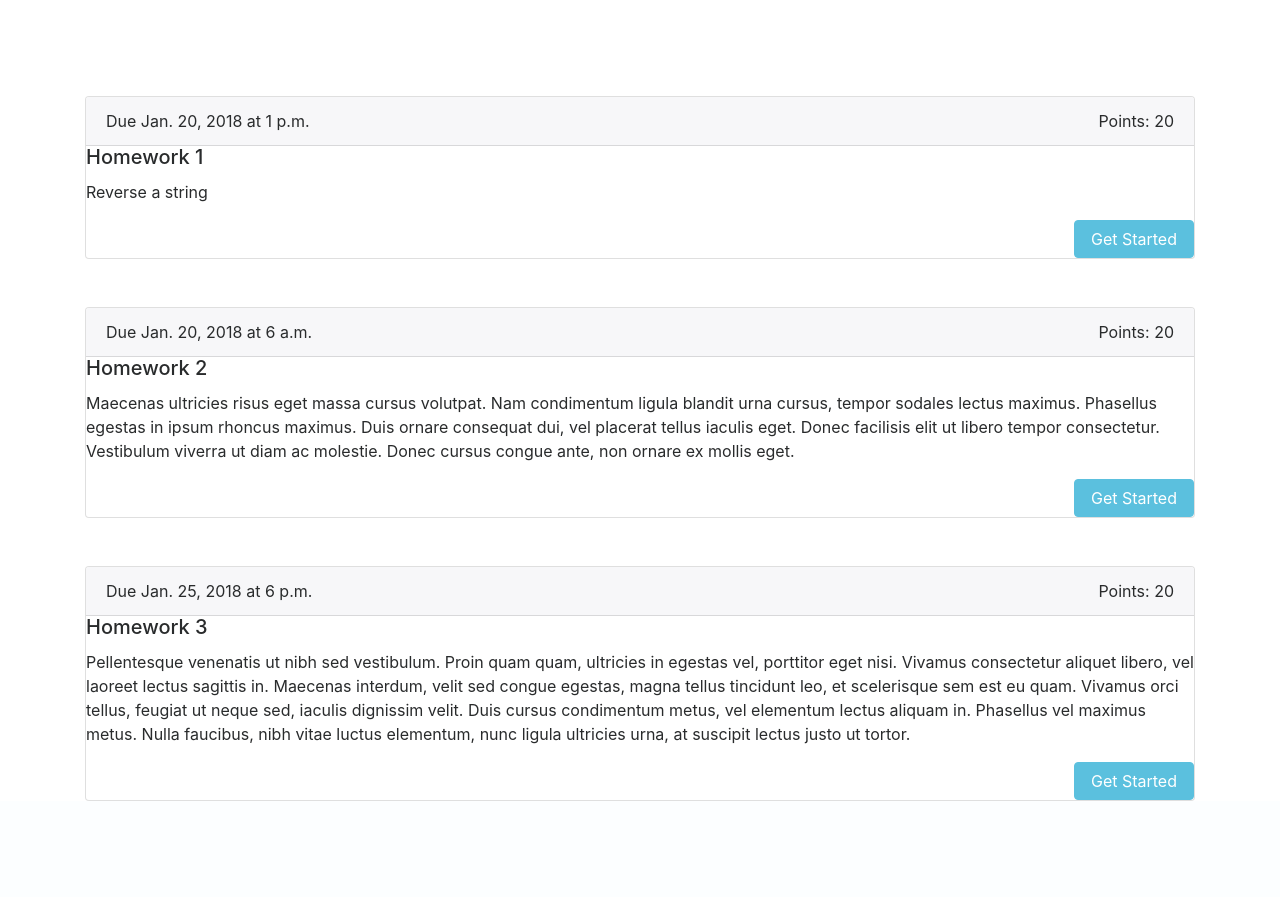
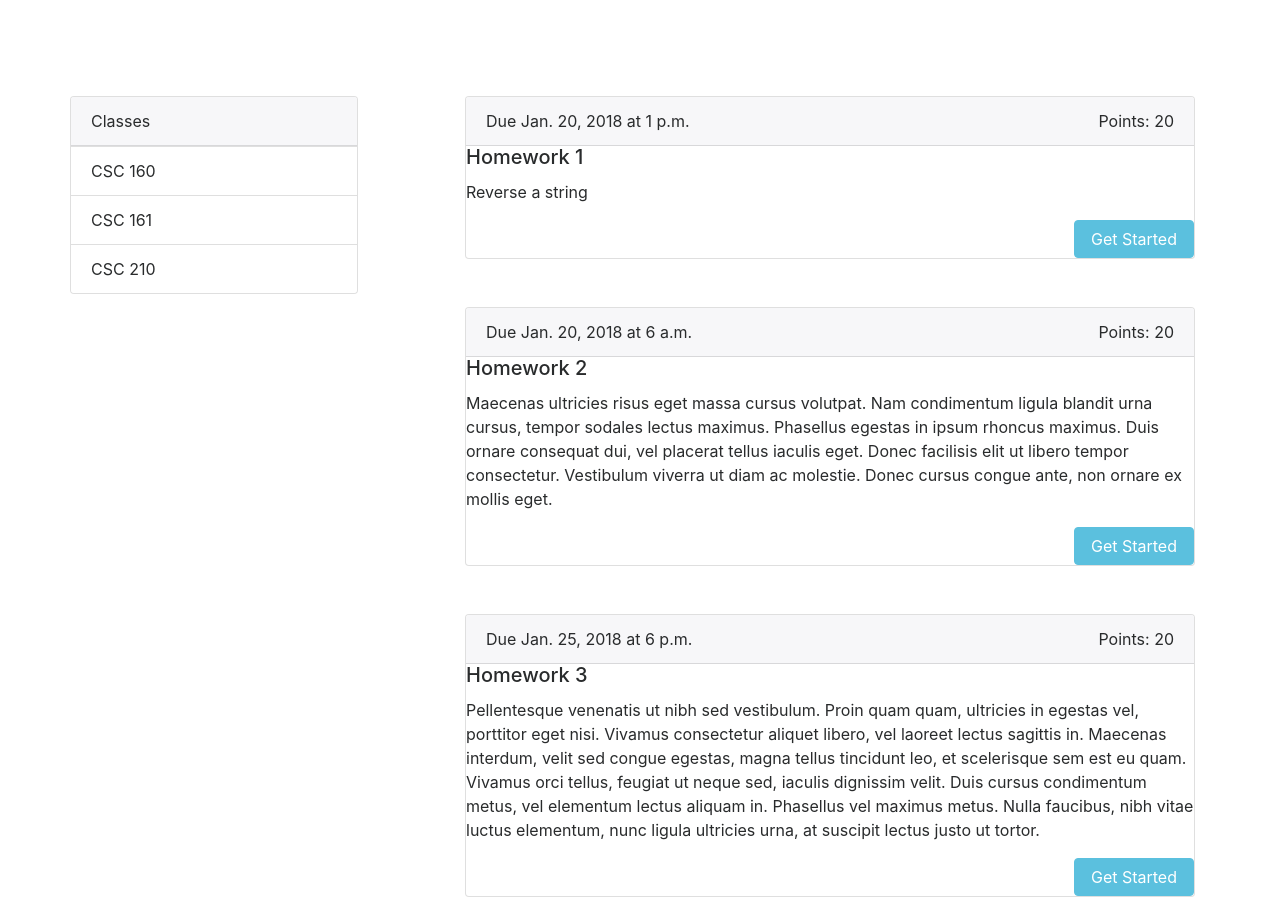
Before and after one commit to mattbeiswenger/codesweep, a Django app: page /homework/ in a window 1280 px wide. Shown: the part 136-1033 px from the top of the page. Before the commit the page ends 937 px from the top, so only its background shows below. Run offline with Django 3.2, Linux system fonts and the light colour scheme; data comes from the database, SQL or seed files in the repository; both versions use the stored data as it was after the commit; some libraries are stand-ins or nearby versions.

Commit message:
updated design of homework.html

```diff
--- a/templates/mainapp/homework.html
+++ b/templates/mainapp/homework.html
@@ -26,7 +26,21 @@
             </div>
           </div>
       </nav>
-      <div class="container pt-5 h-50">
+      <div class="container pt-5">
+          <div class="row justify-content-between">
+              <div class="col-md-auto mt-5">
+                  <div class="card" style="width: 18rem;">
+                      <div class="card-header">
+                          Classes
+                      </div>
+                      <ul class="list-group list-group-flush">
+                          <li class="list-group-item">CSC 160</li>
+                          <li class="list-group-item">CSC 161</li>
+                          <li class="list-group-item">CSC 210</li>
+                      </ul>
+                  </div>
+              </div>
+              <div class="col col-lg-8">
                   {% if assignments %}
                   {% for assignment in assignments %}
                       <div class="card mt-5">
@@ -45,6 +59,9 @@
                           </div>
                       </div>
                   {% endfor %}
+
+              </div>
+          </div>
           {% else %}
           <div class="display-3 text-center mt-4"> Homework will be posted momentarily </div>
           {% endif %}
```
Also changed, not shown: db.sqlite3. Lines whose indentation alone changed are shown as unchanged.
